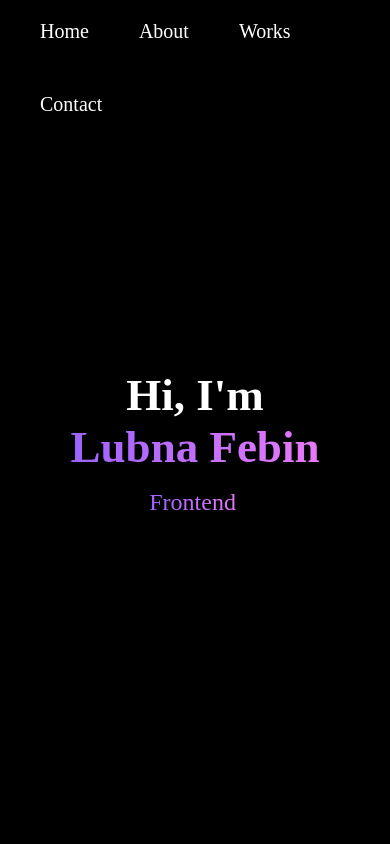
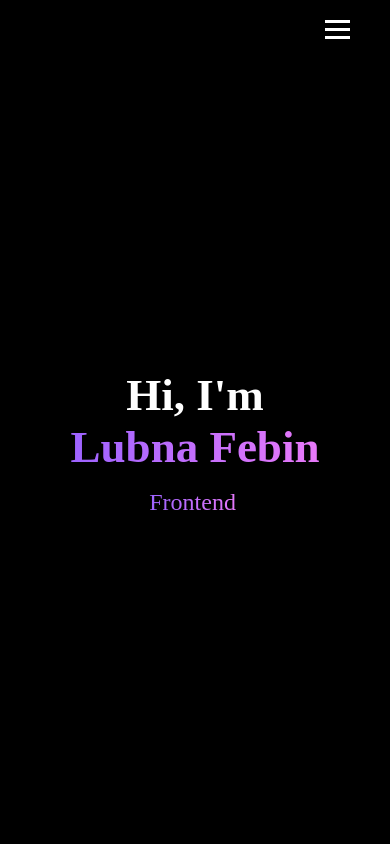
Before and after one commit to lubnafebin/portfolio, a React (Vite) app: page / in a window 390 px wide. Shown: the top 844 px of the page. Built offline with nearby package versions, Linux system fonts and the light colour scheme.

Commit message:
Implement responsive hamburger menu for navigation and toggle functionality

```diff
--- a/src/index.css
+++ b/src/index.css
@@ -24,10 +24,8 @@ body {
   right: 0;
   width: 100%;
   z-index: 1000;
-  background-color: transparent; /* optional */
+  background-color: transparent;
 }
-
-
 
 .nav-links {
   display: flex;
@@ -50,6 +48,45 @@ body {
   background-clip: text;
   -webkit-text-fill-color: transparent;
 }
+
+/* Hamburger Menu */
+.menu-icon {
+  display: none;
+  flex-direction: column;
+  gap: 5px;
+  cursor: pointer;
+}
+
+.menu-icon .bar {
+  width: 25px;
+  height: 3px;
+  background-color: white;
+}
+
+/*responsive navbar*/
+
+@media (max-width: 768px) {
+  .nav-links {
+    display: none;
+    flex-direction: column;
+    gap: 1rem;
+    position: absolute;
+    top: 60px;
+    right: 0;
+    background-color: #333;
+    width: 100%;
+    padding: 1rem;
+  }
+
+  .nav-links.active {
+    display: flex;
+  }
+
+  .menu-icon {
+    display: flex;
+  }
+}
+
 
 .hero {
   padding-top: 8px;
@@ -129,7 +166,6 @@ body {
   .typing-text {
     font-size: 24px;
   }
-
 
   .social-icons a {
     font-size: 1.4rem;
--- a/src/pages/Main.jsx
+++ b/src/pages/Main.jsx
@@ -3,6 +3,10 @@ import { Typewriter } from "react-simple-typewriter";
 import { FaGithub, FaLinkedin, FaInstagram } from "react-icons/fa";
 
 export default function Main() {
+  const toggleMenu = () => {
+    const navLinks = document.querySelector(".nav-links");
+    navLinks.classList.toggle("active");
+  };
   return (
     <div>
       <nav className="navbar">
@@ -20,6 +24,11 @@ export default function Main() {
             <a href="#contact">Contact</a>
           </li>
         </ul>
+        <div className="menu-icon" onClick={toggleMenu}>
+          <span className="bar"></span>
+          <span className="bar"></span>
+          <span className="bar"></span>
+        </div>
       </nav>
 
       <section className="hero">
```
